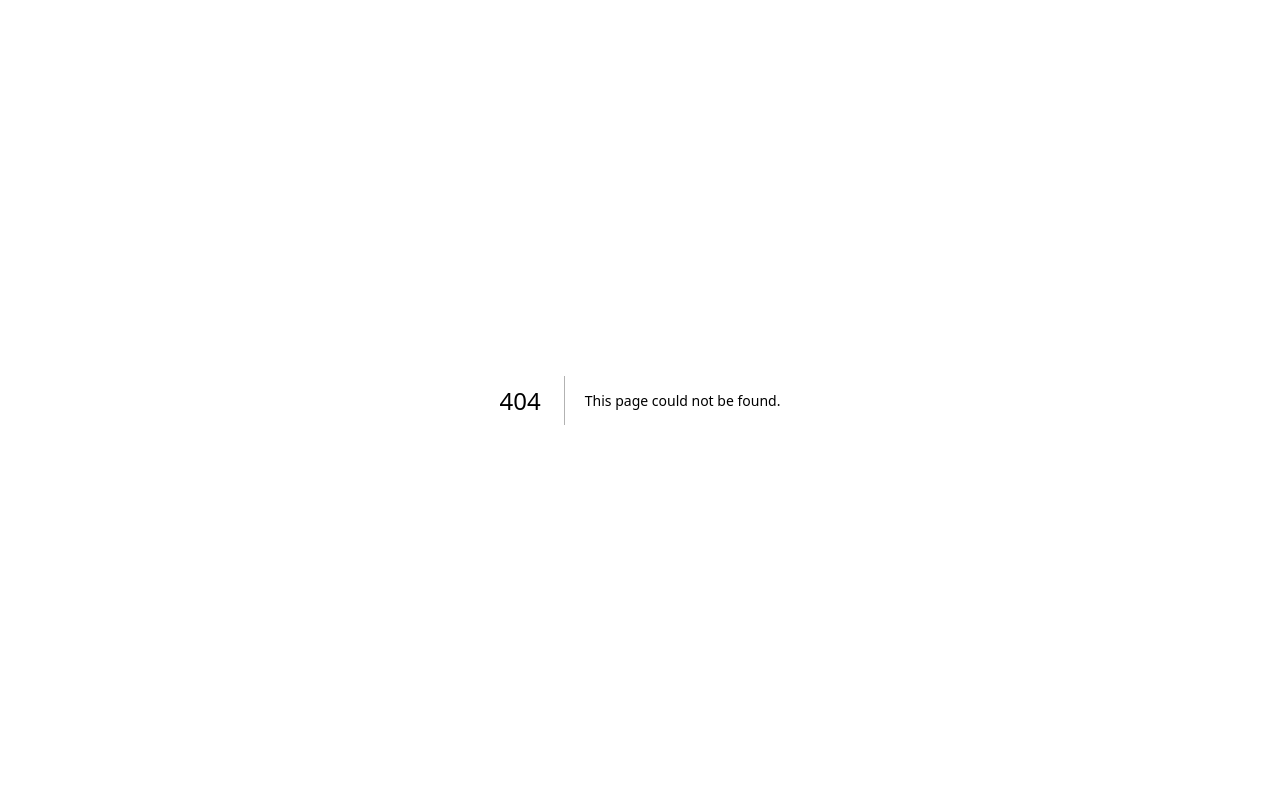
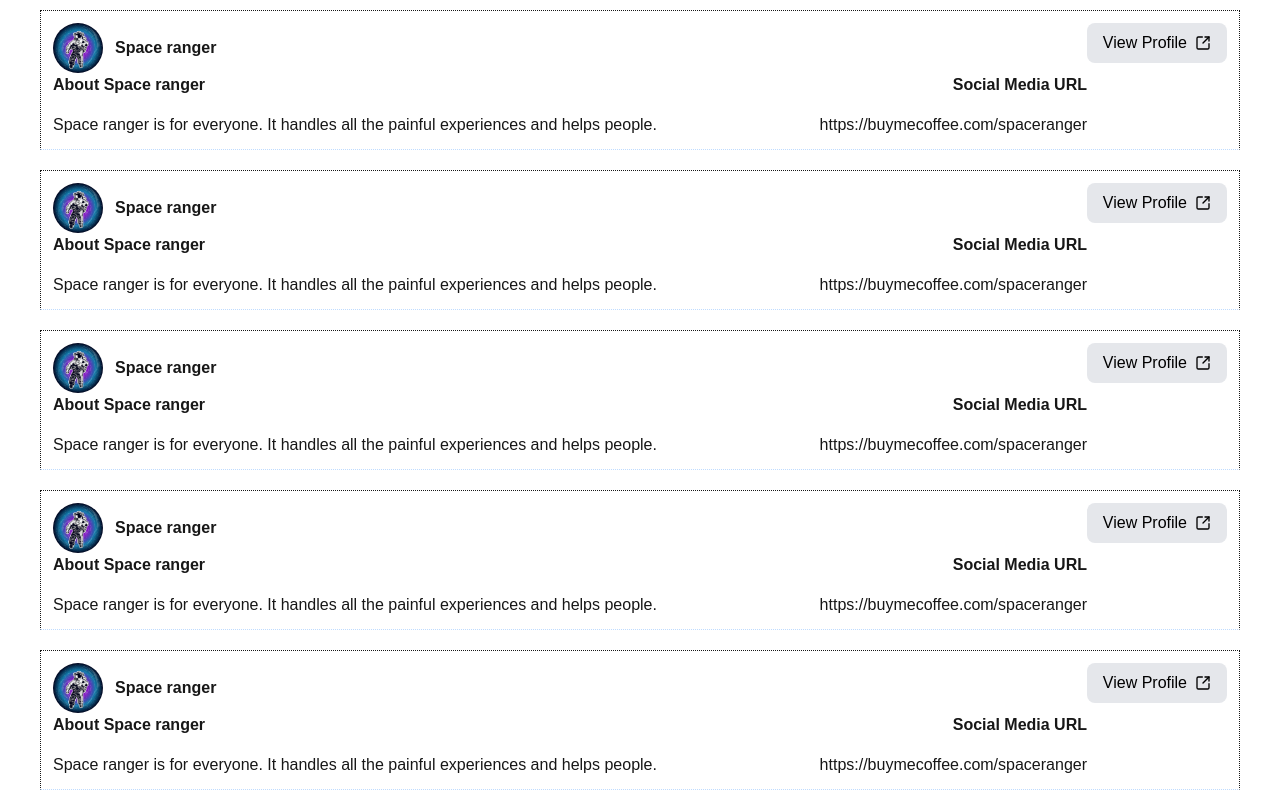
Before and after one commit to Merkzadok/buy-me-coffee-client, a Next.js app: page /explore in a window 1280 px wide. Before the commit this address had no page. Built offline with nearby package versions, Linux system fonts and the light colour scheme.

Commit message:
explore-page

```diff
--- a/src/app/(auth)/sign-up/components/SignUpCreateAccount.tsx
+++ b/src/app/(auth)/sign-up/components/SignUpCreateAccount.tsx
@@ -2,9 +2,9 @@
 
 import { Formik, Form, FormikHelpers } from "formik";
 import EmailPasswordFields from "./EmailPasswordField";
-import UsernameField from "./UsernameField";
 import { LoginButton } from "../../login/components/LoginButton";
 import { useState } from "react";
+import UsernameField from "./UserNameField";
 
 interface Values {
   firstName: string;
--- /dev/null
+++ b/src/app/(main)/explore/components/ExploreCard.tsx
@@ -0,0 +1,39 @@
+import { SquareArrowOutUpRight } from "lucide-react";
+import Image from "next/image";
+
+export const ExploreCard = () => {
+  return (
+    <div className="border-1 border-dotted w-300  border-b-blue-200 p-3 ">
+      <div className="flex justify-between">
+        <div className="flex items-center gap-3 ">
+          <Image
+            src="/space.avif"
+            width={50}
+            height={50}
+            alt="Mini picture"
+            className="rounded-full"
+          />
+          <p className="font-bold  ">Space ranger</p>
+        </div>
+
+        <div className="inline-flex items-center gap-2 h-10 px-4 py-2 bg-gray-200 cursor-pointer text-black rounded-lg hover:bg-gray-300 transition-all">
+          <button className="flex items-center gap-2 cursor-pointer">
+            View Profile
+            <SquareArrowOutUpRight className="w-4 h-4" />
+          </button>
+        </div>
+      </div>
+      <div className="flex justify-between mb-4 mr-35 ">
+        <h1 className="font-bold">About Space ranger</h1>
+        <h1 className="font-bold"> Social Media URL </h1>
+      </div>
+      <div className="flex justify-between mr-35 ">
+        <p>
+          Space ranger is for everyone. It handles all the painful experiences
+          and helps people.
+        </p>
+        <a>https://buymecoffee.com/spaceranger</a>
+      </div>
+    </div>
+  );
+};
--- /dev/null
+++ b/src/app/(main)/explore/page.tsx
@@ -0,0 +1,11 @@
+import { ExploreCard } from "./components/ExploreCard";
+
+export default function Explore() {
+  return (
+    <div className="justify-center flex items-center h-screen w-screen mx-auto flex-col gap-5 ">
+      {Array.from({ length: 5 }).map((_, i) => (
+        <ExploreCard key={i} />
+      ))}
+    </div>
+  );
+}
```
Also changed, not shown: src/app/page.tsx (+4 -4 lines), public/space.avif (added), src/app/(main)/(view-page)/page.tsx (deleted), src/app/(main)/account-settings/page.tsx (added), src/app/(main)/home/components/Headerr.tsx (renamed from src/app/(main)/(home)/components/Headerr.tsx), src/app/(main)/home/components/Toolbar.tsx (renamed from src/app/(main)/(home)/components/Toolbar.tsx), src/app/(main)/home/components/Transaction.tsx (renamed from src/app/(main)/(home)/components/Transaction.tsx), src/app/(main)/home/components/UserProfile.tsx (renamed from src/app/(main)/(home)/components/UserProfile.tsx), src/app/(main)/home/index.tsx (renamed from src/app/(main)/(home)/index.tsx), src/app/(main)/view-page/page.tsx (added).
